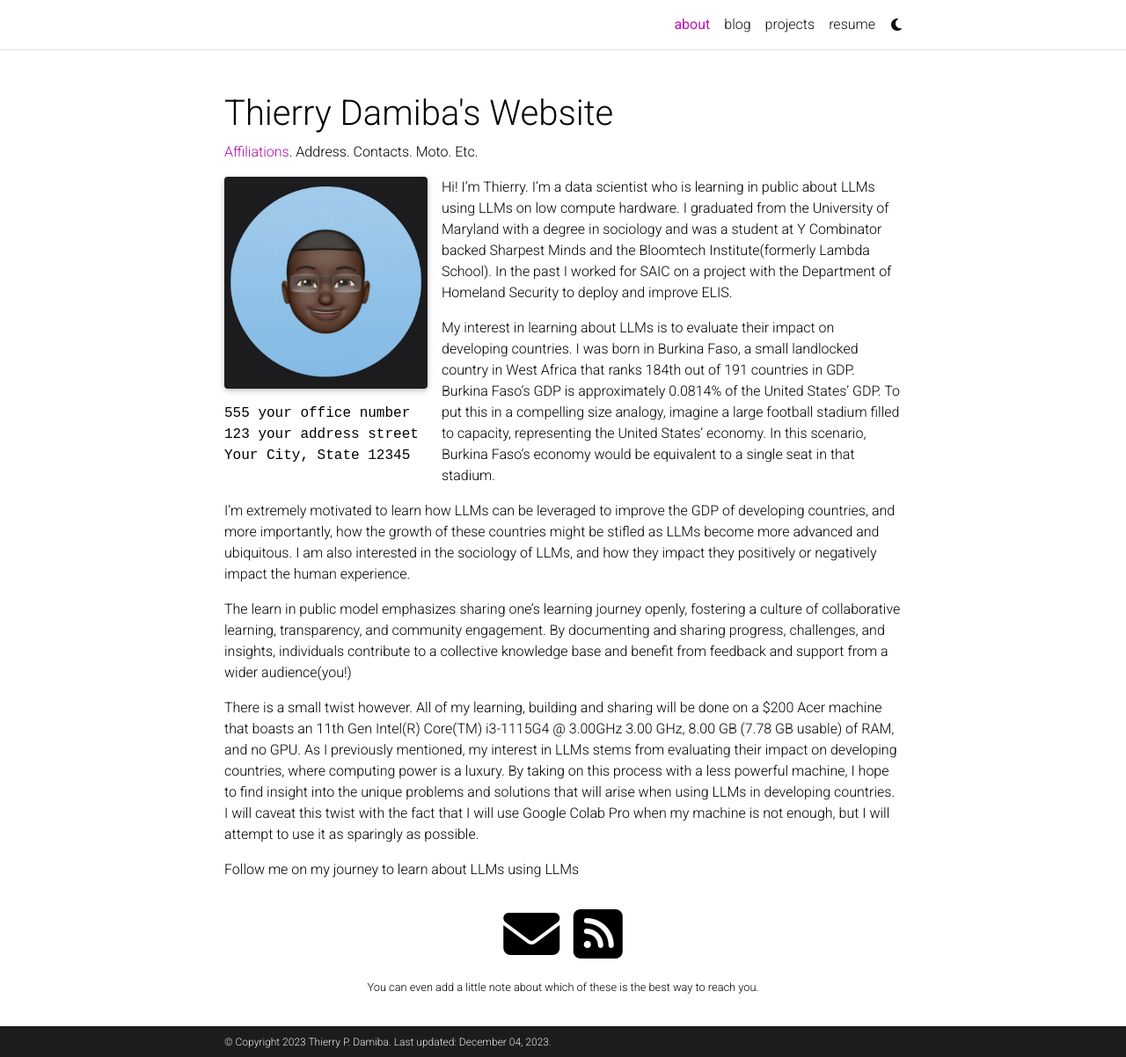
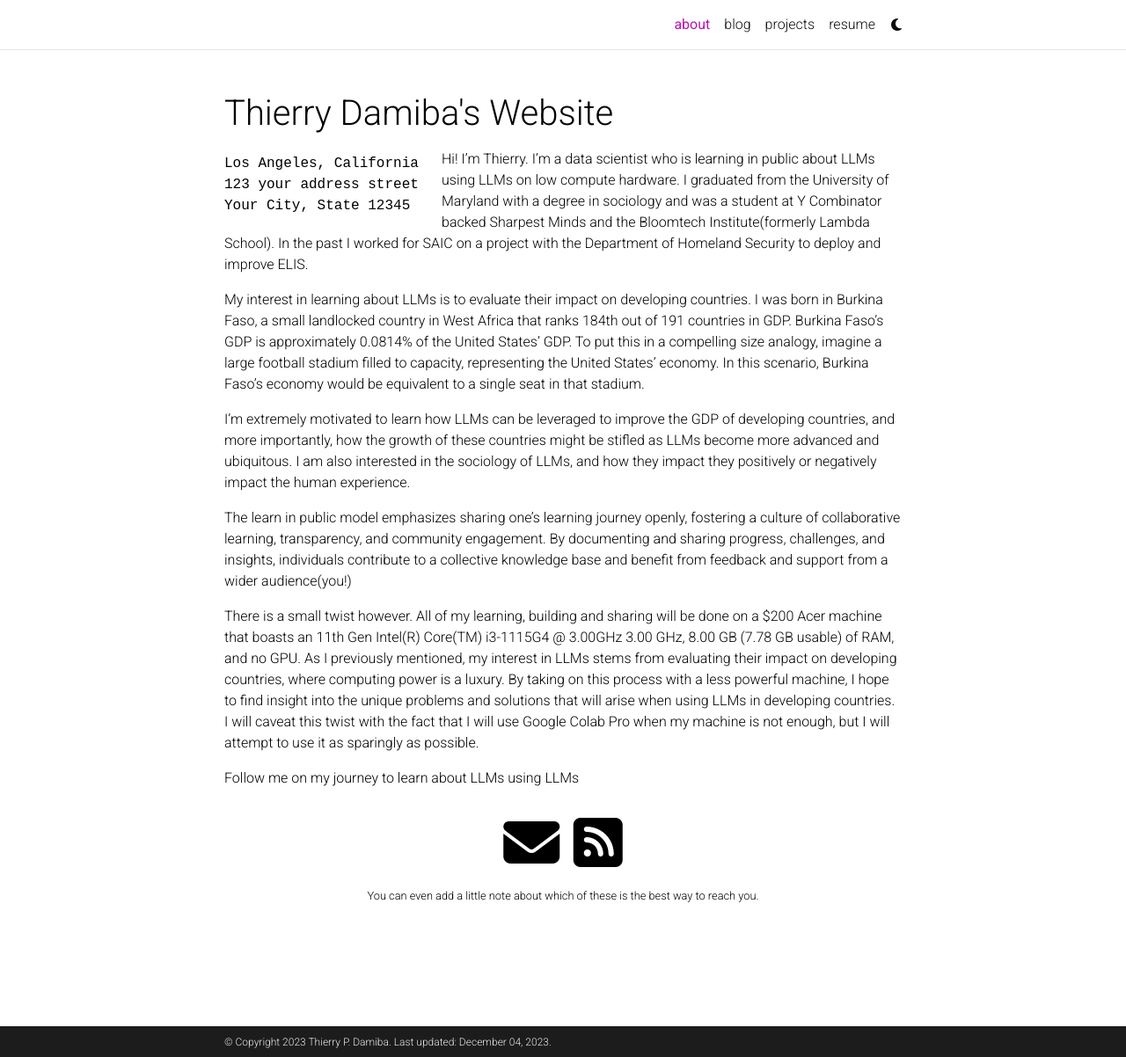
Before and after one commit to thierrydamiba/thierrydamiba.github.io, a Jekyll site: the page built from _pages/about.md, in a window 1280 px wide and 1202 px high. Shown: the whole window at 88% size. Built offline with Jekyll 4.4.1, drawn with Linux system fonts in a browser that asks for light colours; comment, search, counter and statistics services are not loaded; a style sheet for code colours, icons or effects is not loaded.

Commit message:
Update about.md

```diff
--- a/_pages/about.md
+++ b/_pages/about.md
@@ -2,14 +2,14 @@
 layout: about
 title: about
 permalink: /
-subtitle: <a href='#'>Affiliations</a>. Address. Contacts. Moto. Etc.
+subtitle: #<a href='#'></a>. Learning in Public about LLMs
 
 profile:
   align: left
-  image: iphone_avatar.jpg
-  image_circular: false # crops the image to make it circular
-  more_info: >
-    <p>555 your office number</p>
+  image: #iphone_avatar.jpg
+  image_circular: True # crops the image to make it circular
+  more_info: #>
+    <p>Los Angeles, California</p>
     <p>123 your address street</p>
     <p>Your City, State 12345</p>
 
```
